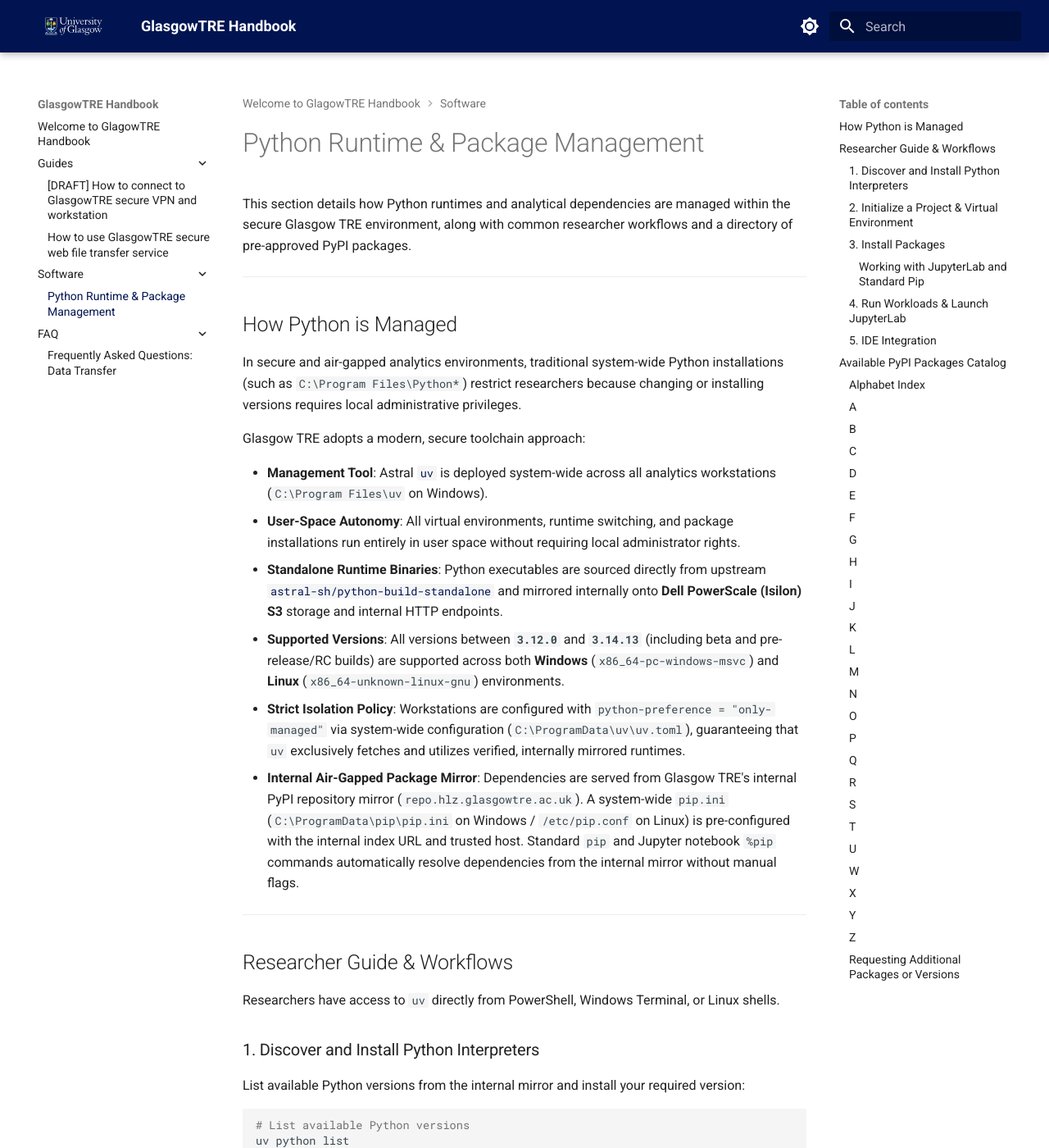
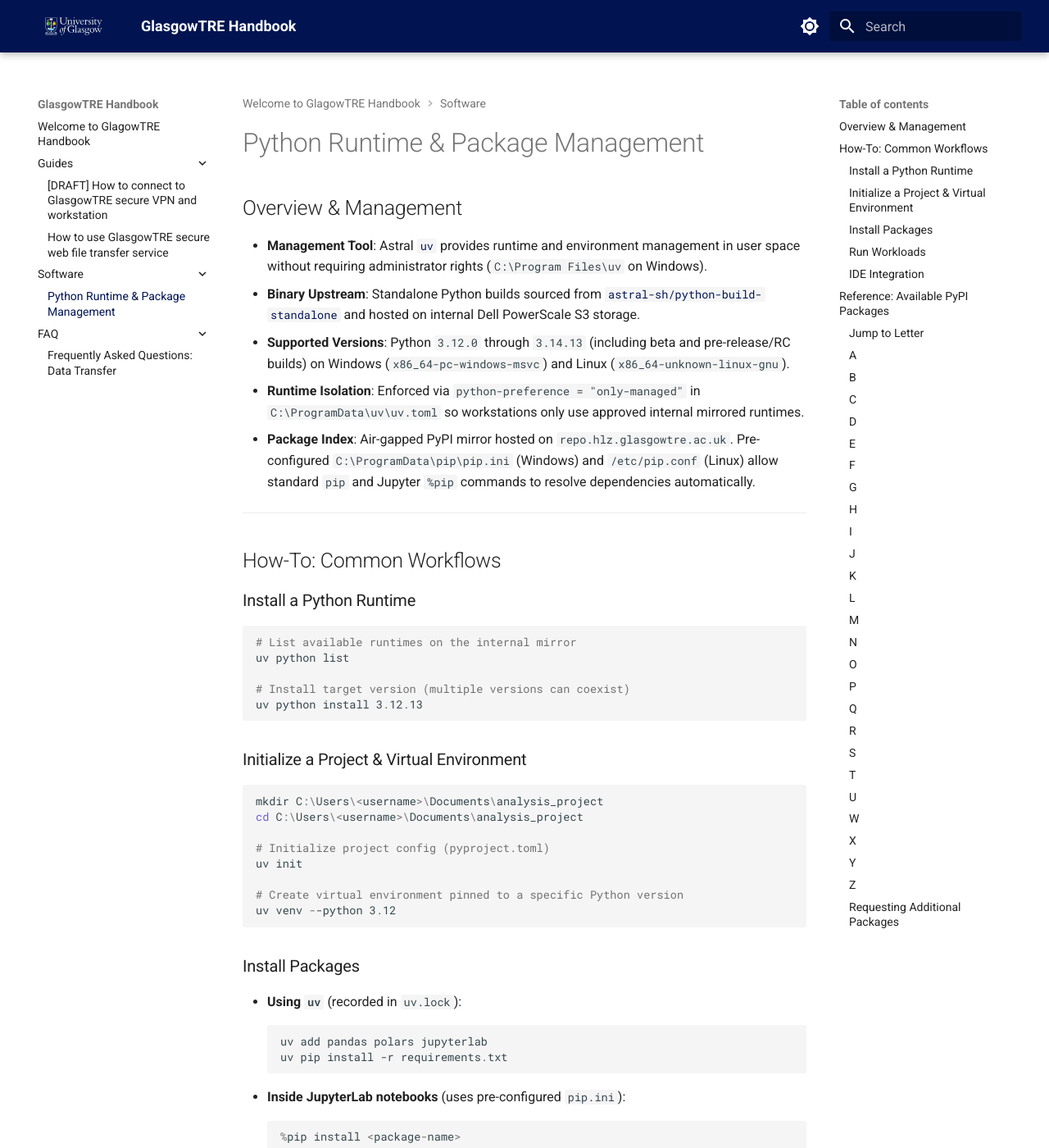
Before and after one commit to glasgowtre/glasgowtre.github.io, an MkDocs documentation site: the page built from docs/software/python.md, in a window 1280 px wide and 1400 px high. Shown: the whole window at 82% size. Built offline with MkDocs 1.6.1 and Material for MkDocs 9.7.7, drawn with Linux system fonts in a browser that asks for light colours; some of the changed text lies outside the part shown.

Commit message:
docs: streamline python documentation using Diataxis and bullet points

````diff
--- a/docs/software/python.md
+++ b/docs/software/python.md
@@ -1,122 +1,77 @@
 # Python Runtime & Package Management
 
-This section details how Python runtimes and analytical dependencies are managed within the secure Glasgow TRE environment, along with common researcher workflows and a directory of pre-approved PyPI packages.
+## Overview & Management
+
+- **Management Tool**: Astral [`uv`](https://github.com/astral-sh/uv) provides runtime and environment management in user space without requiring administrator rights (`C:\Program Files\uv` on Windows).
+- **Binary Upstream**: Standalone Python builds sourced from [`astral-sh/python-build-standalone`](https://github.com/astral-sh/python-build-standalone) and hosted on internal Dell PowerScale S3 storage.
+- **Supported Versions**: Python `3.12.0` through `3.14.13` (including beta and pre-release/RC builds) on Windows (`x86_64-pc-windows-msvc`) and Linux (`x86_64-unknown-linux-gnu`).
+- **Runtime Isolation**: Enforced via `python-preference = "only-managed"` in `C:\ProgramData\uv\uv.toml` so workstations only use approved internal mirrored runtimes.
+- **Package Index**: Air-gapped PyPI mirror hosted on `repo.hlz.glasgowtre.ac.uk`. Pre-configured `C:\ProgramData\pip\pip.ini` (Windows) and `/etc/pip.conf` (Linux) allow standard `pip` and Jupyter `%pip` commands to resolve dependencies automatically.
 
 ---
 
-## How Python is Managed
+## How-To: Common Workflows
 
-In secure and air-gapped analytics environments, traditional system-wide Python installations (such as `C:\Program Files\Python*`) restrict researchers because changing or installing versions requires local administrative privileges.
+### Install a Python Runtime
 
-Glasgow TRE adopts a modern, secure toolchain approach:
+```powershell
+# List available runtimes on the internal mirror
+uv python list
 
-- **Management Tool**: Astral [`uv`](https://github.com/astral-sh/uv) is deployed system-wide across all analytics workstations (`C:\Program Files\uv` on Windows).
-- **User-Space Autonomy**: All virtual environments, runtime switching, and package installations run entirely in user space without requiring local administrator rights.
-- **Standalone Runtime Binaries**: Python executables are sourced directly from upstream [`astral-sh/python-build-standalone`](https://github.com/astral-sh/python-build-standalone) and mirrored internally onto **Dell PowerScale (Isilon) S3** storage and internal HTTP endpoints.
-- **Supported Versions**: All versions between **`3.12.0`** and **`3.14.13`** (including beta and pre-release/RC builds) are supported across both **Windows** (`x86_64-pc-windows-msvc`) and **Linux** (`x86_64-unknown-linux-gnu`) environments.
-- **Strict Isolation Policy**: Workstations are configured with `python-preference = "only-managed"` via system-wide configuration (`C:\ProgramData\uv\uv.toml`), guaranteeing that `uv` exclusively fetches and utilizes verified, internally mirrored runtimes.
-- **Internal Air-Gapped Package Mirror**: Dependencies are served from Glasgow TRE's internal PyPI repository mirror (`repo.hlz.glasgowtre.ac.uk`). A system-wide `pip.ini` (`C:\ProgramData\pip\pip.ini` on Windows / `/etc/pip.conf` on Linux) is pre-configured with the internal index URL and trusted host. Standard `pip` and Jupyter notebook `%pip` commands automatically resolve dependencies from the internal mirror without manual flags.
+# Install target version (multiple versions can coexist)
+uv python install 3.12.13
+```
+
+### Initialize a Project & Virtual Environment
+
+```powershell
+mkdir C:\Users\<username>\Documents\analysis_project
+cd C:\Users\<username>\Documents\analysis_project
+
+# Initialize project config (pyproject.toml)
+uv init
+
+# Create virtual environment pinned to a specific Python version
+uv venv --python 3.12
+```
+
+### Install Packages
+
+- **Using `uv`** (recorded in `uv.lock`):
+  ```powershell
+  uv add pandas polars jupyterlab
+  uv pip install -r requirements.txt
+  ```
+- **Inside JupyterLab notebooks** (uses pre-configured `pip.ini`):
+  ```python
+  %pip install <package-name>
+  ```
+
+### Run Workloads
+
+```powershell
+# Execute a script inside the project environment
+uv run script.py
+
+# Launch JupyterLab within the project environment
+uv run jupyter lab
+
+# Run ad-hoc script with ephemeral packages without altering project dependencies
+uv run --python 3.12 --with pandas script.py
+```
+
+### IDE Integration
+
+- **VS Code & PyCharm**: Automatically detect virtual environments located in `.venv`.
+- **Interpreter Path**: Select `.venv\Scripts\python.exe` (Windows) or `.venv/bin/python` (Linux).
 
 ---
 
-## Researcher Guide & Workflows
+## Reference: Available PyPI Packages
 
-Researchers have access to `uv` directly from PowerShell, Windows Terminal, or Linux shells.
+Inventory of **301 approved packages** available on the Glasgow TRE production mirror (Snapshot 3).
 
-### 1. Discover and Install Python Interpreters
-
-List available Python versions from the internal mirror and install your required version:
-
-```powershell
-# List available Python versions
-uv python list
-
-# Install a specific Python version (e.g. 3.12.13)
-uv python install 3.12.13
-```
-
-> **Tip:** You can install multiple versions side-by-side (e.g., `3.12.1` and `3.13.4`) without conflict.
-
----
-
-### 2. Initialize a Project & Virtual Environment
-
-Navigate to your workspace directory and create a version-isolated project environment:
-
-```powershell
-# Create project folder
-mkdir C:\Users\<username>\Documents\analysis_project
-cd C:\Users\<username>\Documents\analysis_project
-
-# Initialize project configuration (creates pyproject.toml)
-uv init
-
-# Create a virtual environment pinned to Python 3.12
-uv venv --python 3.12
-```
-
----
-
-### 3. Install Packages
-
-Add dependencies using `uv add` to automatically record reproducible dependency locks in `uv.lock`:
-
-```powershell
-uv add pandas polars jupyterlab
-```
-
-For existing projects containing a standard `requirements.txt`:
-
-```powershell
-uv pip install -r requirements.txt
-```
-
-#### Working with JupyterLab and Standard Pip
-
-Analytics workstations have a system-wide `pip.ini` configured (`C:\ProgramData\pip\pip.ini`). Inside JupyterLab notebooks or terminal sessions, running:
-
-```python
-%pip install <package-name>
-```
-
-or from PowerShell:
-
-```powershell
-pip install <package-name>
-```
-
-will automatically fetch packages from the internal Glasgow TRE repository mirror without requiring manual repository flags.
-
----
-
-### 4. Run Workloads & Launch JupyterLab
-
-Execute your code directly through `uv run` to ensure execution within the isolated project environment:
-
-```powershell
-# Run a Python script
-uv run script.py
-
-# Launch JupyterLab within your environment
-uv run jupyter lab
-
-# Run an ad-hoc script with ephemeral dependencies without altering project dependencies
-uv run --python 3.12 --with pandas script.py
-```
-
----
-
-### 5. IDE Integration
-
-Modern IDEs available on Glasgow TRE workstations (such as **Visual Studio Code** and **PyCharm**) automatically detect virtual environments created by `uv` inside the `.venv` directory. When opening a workspace, select the interpreter located at `.venv\Scripts\python.exe` (Windows) or `.venv/bin/python` (Linux).
-
----
-
-## Available PyPI Packages Catalog
-
-Glasgow TRE curates and mirrors an internal PyPI repository to supply dependencies securely in an air-gapped environment. Below is the inventory of **301 unique libraries** currently available in the production mirror.
-
-### Alphabet Index
+### Jump to Letter
 
 [A](#a) | [B](#b) | [C](#c) | [D](#d) | [E](#e) | [F](#f) | [G](#g) | [H](#h) | [I](#i) | [J](#j) | [K](#k) | [L](#l) | [M](#m) | [N](#n) | [O](#o) | [P](#p) | [Q](#q) | [R](#r) | [S](#s) | [T](#t) | [U](#u) | [W](#w) | [X](#x) | [Y](#y) | [Z](#z)
 
@@ -550,10 +505,8 @@
 
 ---
 
-### Requesting Additional Packages or Versions
+### Requesting Additional Packages
 
-The Glasgow TRE PyPI mirror is actively managed. If your research workload requires a library or specific release not currently listed in the catalog:
-
-1. Contact your **Glasgow TRE Representative** or submit a package request ticket through the service portal.
-2. Specify the package name, requested version, and brief analytical rationale.
-3. Once approved, the dependency and its underlying wheels are synchronized to the internal mirror during scheduled updates.
+- **Contact**: Submit a package request ticket to your Glasgow TRE representative.
+- **Information Needed**: Library name, requested version, and analytical rationale.
+- **Deployment**: Approved packages are synced to the internal mirror during scheduled maintenance updates.
````
